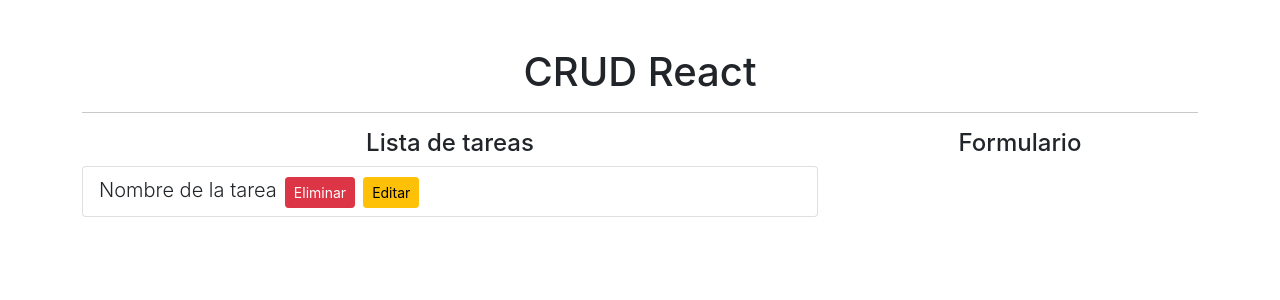
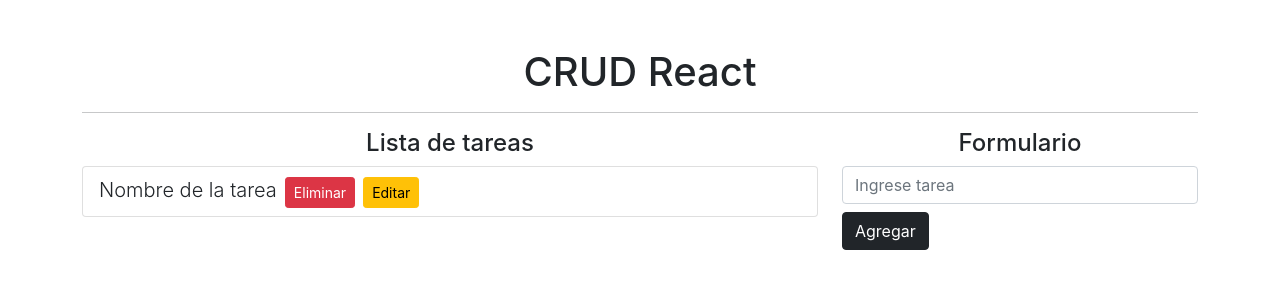
Before and after one commit to LCV13/crud-hooks-react, a React (Create React App) app: page / in a window 1280 px wide. Shown: the top 300 px of the page. Built offline with nearby package versions, Linux system fonts and the light colour scheme.

Commit message:
generar id

```diff
--- a/src/App.jsx
+++ b/src/App.jsx
@@ -1,6 +1,26 @@
 import React from "react";
+import shortid from 'shortid';
 
 function App() {
+
+  const [tarea, setTarea] = React.useState('')
+  const [tareas, setTareas] = React.useState([])
+
+  const agregarTarea = e =>{
+    e.preventDefault();
+    if(!tarea.trim()){
+      console.log('Elemento vacío')
+      return
+    }
+    console.log(tarea)
+    setTareas([
+      ...tareas,
+        {id: shortid.generate(), nombreTarea:tarea}
+    ])
+    console.log(tareas)
+    setTarea('')
+  }
+
   return (
     <div className="container mt-5">
       <h1 className="text-center">CRUD React</h1>
@@ -18,6 +38,10 @@
           </div>
           <div className="col-4">
             <h4 className="text-center">Formulario</h4>
+            <form onSubmit={agregarTarea}>
+              <input type="text" className="form-control mb-2" placeholder="Ingrese tarea" onChange={e => setTarea(e.target.value)} value={tarea}/>
+              <button className="btn btn-dark d-md-block" type="submit">Agregar</button>
+              </form>
           </div>
       </div>
     </div>
```
Also changed, not shown: 1 other file (tests, documents, lock files or other folders).
